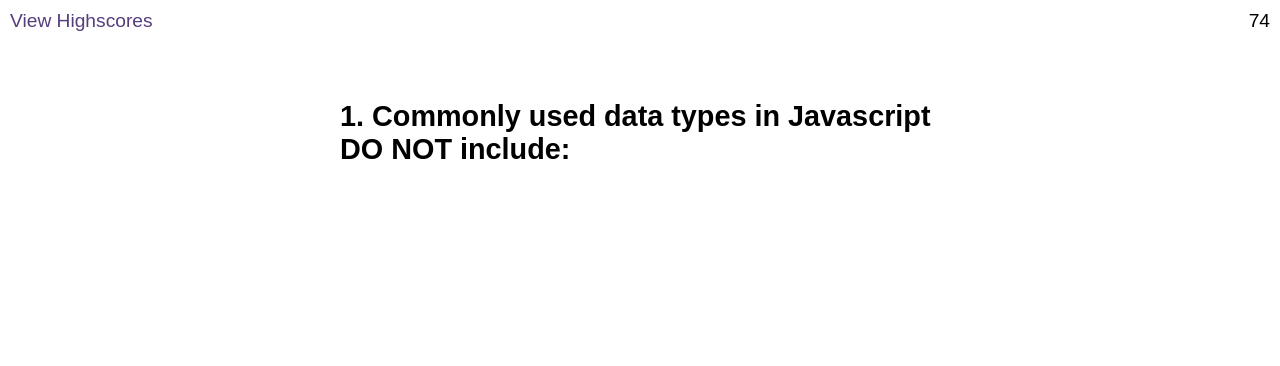
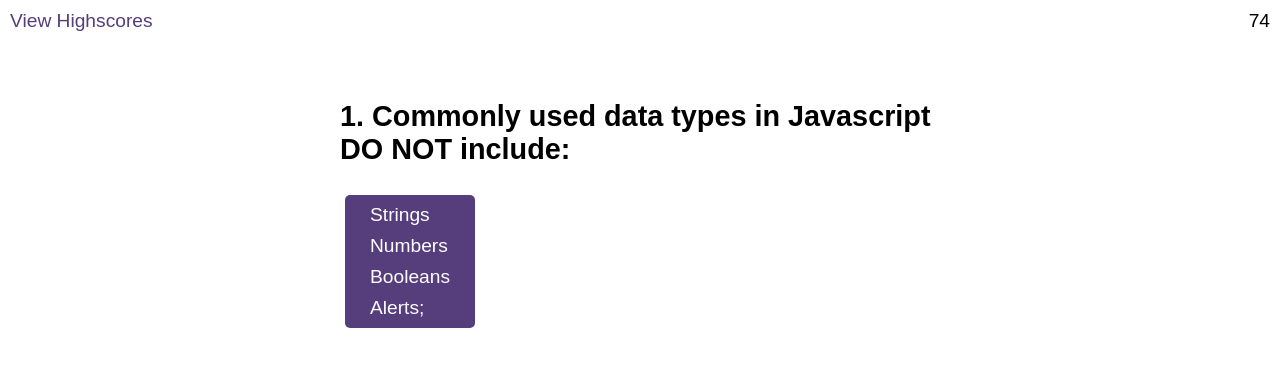
Before and after one commit to helenesauve/coding-quiz, a plain HTML site: page index.html in a window 1280 px wide. Both pictures are taken after a click on the button "Start Quiz". Drawn offline with Linux system fonts and the light colour scheme.

Commit message:
adding li elements to question options

```diff
--- a/assets/css/styles.css
+++ b/assets/css/styles.css
@@ -14,6 +14,19 @@ a:hover {
 }
 
 button {
+  display: inline-block;
+  margin: 5px;
+  cursor: pointer;
+  font-size: 100%;
+  background-color: #563d7c;
+  border-radius: 5px;
+  padding: 2px 10px;
+  color: white;
+  border: 0;
+  transition: background-color 0.1s;
+}
+
+.choices {
   display: inline-block;
   margin: 5px;
   cursor: pointer;
--- a/assets/js/logic.js
+++ b/assets/js/logic.js
@@ -44,32 +44,40 @@ var displayQuestions = function(){
    // delete the .hide class in css so questions appear
     questions.classList.remove("hide");
 
-   questionTitle.textContent = quizQuestions[0].questionText;
+    // Iterate through questions array to display one question and its choices at a time
+    do {
+    for (var i = 0; i < quizQuestions.length; i++) {
+        questionTitle.textContent = quizQuestions[i].questionText;
+        // questionChoices.textContent = quizQuestions[0].options;
 
-//    console.log(quizQuestions[0].questionText);
-//    console.log(quizQuestions[0].options);
+        let data = quizQuestions[0].options
+
+        let list = document.getElementById("choices");
+
+        data.forEach((item)=>{
+          let li = document.createElement("button");
+          li.innerText = item;
+          list.appendChild(li);
+        })
 
 
-    // // Iterate through questions array to display one question and its choices at a time
-    // do {
-    // for (var i = 0; i < quizQuestions.length; i++) {
-    //     quizQuestions[i].questionText.textContent;
-    //     quizQuestions[i].options.textContent;
-    //     // need to add event listener for click. When clicked, change colour (event.currentTarget.set.attribute style)
-    //         if (quizQuestions.options == correctAnswerIndex) {
-    //             alert("Correct");
-    //             correct.play()
-    //         }
-    //         else {
-    //             alert("Wrong");
-    //             timeEl-15;
-    //             incorrect.play();
-    //         }
-    //         questionIndex++
-    // }}
-    // while
-    //     (questionIndex > quizQuestions.length ||  timeEl > 0);
-    //         // endQuiz function
+
+
+        // need to add event listener for click. When clicked, change colour (event.currentTarget.set.attribute style)
+            if (quizQuestions.options == correctAnswerIndex) {
+                alert("Correct");
+                correct.play()
+            }
+            else {
+                alert("Wrong");
+                timeEl-15;
+                incorrect.play();
+            }
+            questionIndex++
+    }}
+    while
+        (questionIndex > quizQuestions.length ||  timeEl > 0);
+            // endQuiz function
 }
 
 
--- a/assets/js/questions.js
+++ b/assets/js/questions.js
@@ -3,7 +3,7 @@
 var quizQuestions = [
   {
     questionText: "1. Commonly used data types in Javascript DO NOT include:",
-    options: ["Strings", "Numbers", "Booleans;", "Alerts;"],
+    options: ["Strings", "Numbers", "Booleans", "Alerts;"],
     correctAnswerIndex: 3,
   },
   {
```
